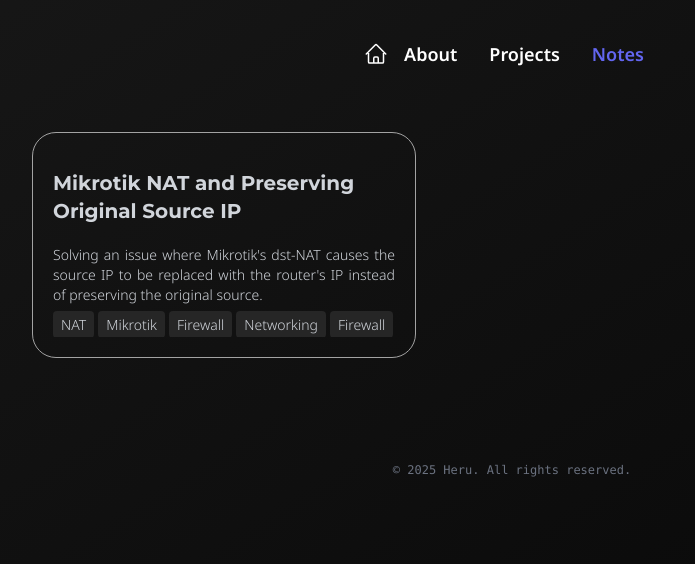
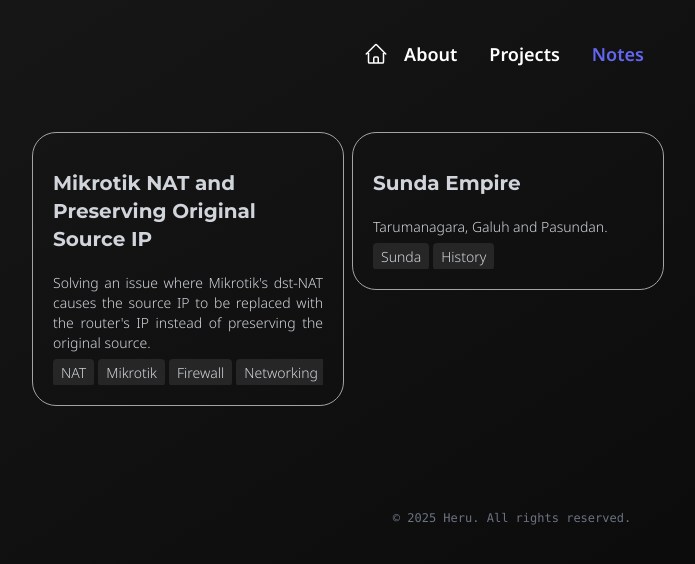
Before and after one commit to ruhefm/porto-web, a Vue app: page /notes in a window 1280 px wide. Shown: the top 564 px of the page, without its empty margins (128-823 px from the left). Built offline with nearby package versions, Linux system fonts and the light colour scheme.

Commit message:
add sunda article

```diff
--- a/src/assets/markdown/notes/Mikrotik-Original-NAT.md
+++ b/src/assets/markdown/notes/Mikrotik-Original-NAT.md
@@ -4,7 +4,7 @@
 images: []
 size:
 tools: []
-tags: ['NAT', 'Mikrotik', 'Firewall', 'Networking', 'Firewall', 'Networking']
+tags: ['NAT', 'Mikrotik', 'Firewall', 'Networking',]
 ---
 
 # Mikrotik NAT and Preserving Original Source IP
--- /dev/null
+++ b/src/assets/markdown/notes/Sunda-Empire.md
@@ -0,0 +1,19 @@
+---
+title: Sunda Empire
+desc: Tarumanagara, Galuh and Pasundan.
+images: []
+size:
+tools: []
+tags: ['Sunda', 'History',]
+---
+# Sunda
+
+The region currently known as West Java (Jawa Barat) holds a rich historical legacy that deserves recognition beyond its modern administrative label. This area was once the heartland of the Sundanese kingdoms, including **Tarumanagara**, **Galuh**, and **Pakuan Pajajaran**.
+
+If Indonesia is truly committed to preserving its diverse cultural heritage, then acknowledging and honoring local identities through place names is an important step. Renaming or co-naming regions with their indigenous historical names can strengthen cultural pride and awareness.
+
+For instance, the province of **West Java** could also be referred to as **Pasundan**, echoing its historical and cultural roots. Likewise, **Sunda Kalapa**, the old name for what is now part of Jakarta, was once a thriving port of the Sunda Kingdom. Today, it is somewhat ironic that Sundanese cultural identity has faded in this very place — where Javanese honorifics like _Mas_ are now more commonly used.
+
+To foster a truly inclusive national identity, we should promote the use of **neutral or locally appropriate terms** when addressing others, respecting Indonesia’s linguistic and cultural diversity.
+
+![Sunda-Empire](/tarumanagaraGaluh.jpg)
--- a/src/components/Notes.vue
+++ b/src/components/Notes.vue
@@ -1,5 +1,5 @@
 <template>
-    <section class="text-justify animate-daribawah grid-cols-1 md:grid-cols-2 lg:grid-cols-3" v-if="notes.length">
+    <section class="text-justify animate-daribawah grid grid-cols-1 sm:grid-cols-2 md:grid-cols-3" v-if="notes.length">
 
     <div v-for="note in notes" :key="note.slug">
     <RouterLink :to="`/notes/${note.slug}`">
```
Also changed, not shown: public/tarumanagaraGaluh.jpg (added).
